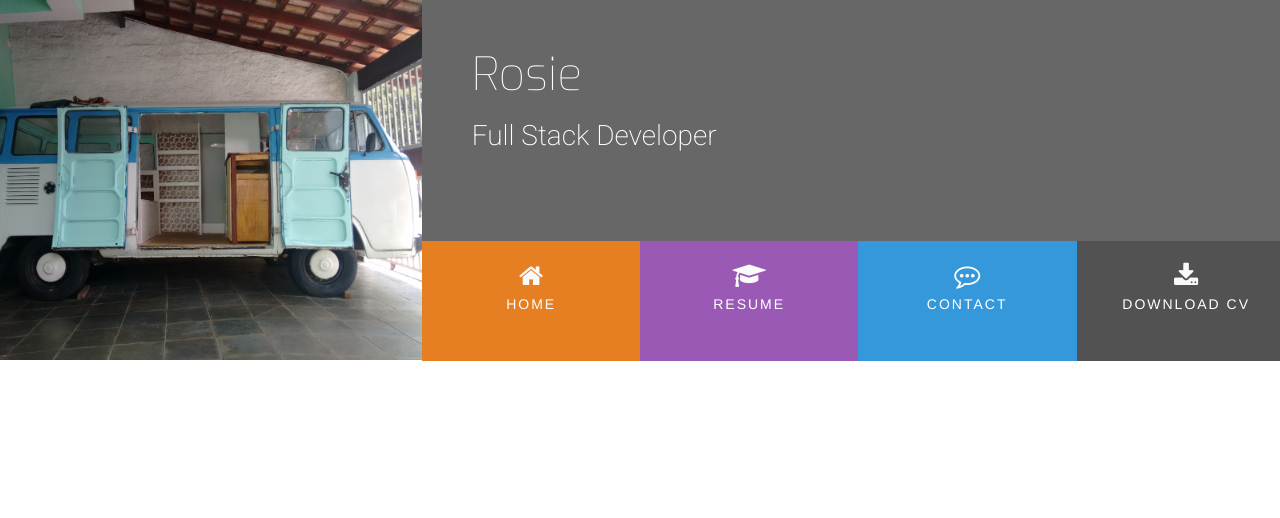
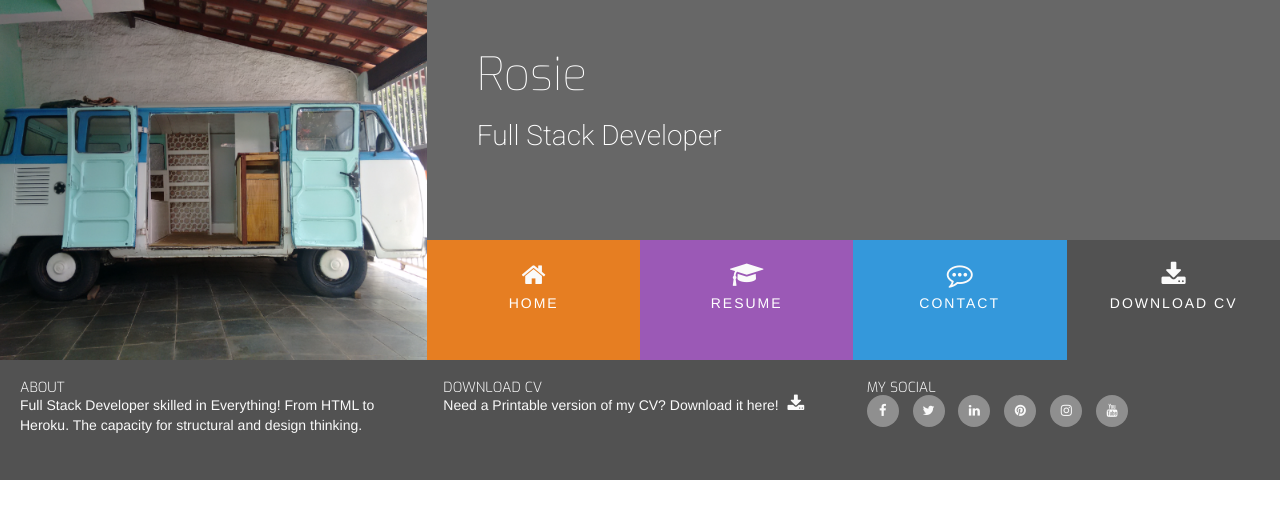
Before and after one commit to adam-omah/mini-project-putting-it-all-together, a plain HTML site: page index.html in a window 1280 px wide. Drawn offline with nearby package versions, Linux system fonts and the light colour scheme.

Commit message:
Added Footer

```diff
--- a/assests/css/main.css
+++ b/assests/css/main.css
@@ -5,6 +5,7 @@
 
 .bg-color-name-title {
     background-color: #676767;
+    height:240px;
 }
 
 .ul-menu-color-home {
@@ -24,6 +25,35 @@
 }
 
 /*------------/Colours-----------*/
+
+/*------------Speial Padding & Margins & text-----------*/
+
+h1,
+h2,
+h3,
+h4,
+h5,
+h6 {
+    margin: 0;
+}
+
+.uppercase {
+    text-transform: uppercase;
+}
+
+.general-sub {
+    font-family: "Exo", sans-serif;
+    font-weight: 300;
+    color:#fafafa;
+}
+
+.inline-block {
+    display: inline-block;
+}
+
+
+
+/*------------/Speial Padding & Margins & text-----------*/
 
 /*------------Header-----------*/
 
@@ -62,15 +92,15 @@ header {
     font-size: 28px;
     margin-top: 20px;
     margin-bottom: 90px;
-    color:white;
+    color: white;
 }
 
-#nav{
-    margin:0;
+#nav {
+    margin: 0;
 }
 
 #nav li {
-    padding:0;
+    padding: 0;
 }
 
 .menu-item {
@@ -88,13 +118,13 @@ header {
 
 .menu-item a i {
     padding-top: 22px;
-    display:block;
-    color:#fafafa;
+    display: block;
+    color: #fafafa;
     font-size: 26px;
 }
 
 .menu-item span {
-    display:block;
+    display: block;
     width: 100%;
     padding-top: 5px;
     text-align: center;
@@ -106,12 +136,68 @@ header {
 
 /*------------/Header-----------*/
 
+
 /*------------hover.css-----------*/
 
 .hvr-sweep-to-bottom:before {
-    background-color: rgba( 0,0,0,0.2);
-    height:120px;
+    background-color: rgba( 0, 0, 0, 0.2);
+    height: 120px;
     width: 100%;
 }
 
 /*------------/hover.css-----------*/
+
+
+/*------------Footer-----------*/
+
+footer {
+    background-color: #525252;
+    color: #fafafa;
+    min-height: 120px;
+    margin: 0;
+}
+
+footer .cv-pdf i {
+    color:#fafafa;
+    text-align: center;
+    font-size: 18px;
+    padding-left: 5px;
+}
+
+footer .cv-pdf i:hover {
+    color: #e84610;
+    transition: all 0.35s ease-in-out;
+    -moz-transition: all 0.35s ease-in-out;
+    -webkit-transition: all 0.35s ease-in-out;
+    -o-transition: all 0.35s ease-in-out;
+}
+
+.social-links {
+    padding-bottom: 15px;
+}
+
+.social-links li a i {
+    width: 32px;
+    height: 32px;
+    padding: 12px 0;
+    border-radius: 50%;
+    font-size: 13px;
+    line-height: 7px;
+    text-align: center;
+    color: #fafafa;
+    background-color: #8f8f8f;
+    transition: all 0.35s ease-in-out;
+    -moz-transition: all 0.35s ease-in-out;
+    -webkit-transition: all 0.35s ease-in-out;
+    -o-transition: all 0.35s ease-in-out;
+}
+
+.social-links li a i:hover {
+    background-color: #e84610;
+}
+
+#footer-details {
+    padding: 20px;
+}
+
+/*------------/Footer-----------*/
--- a/index.html
+++ b/index.html
@@ -13,7 +13,7 @@
 </head>
 
 <body>
-    <header>
+    <header class="container-fluid">
         <div class="row">
             <a href="index.html">
                 <div class="col-md-4 logo"></div>
@@ -47,7 +47,36 @@
     <section>
 
     </section>
-    <footer>
+    <footer class="container-fuild">
+        <div id="footer-details" class="row">
+            <div class="col-xs-4">
+                <h5 class="uppercase general-sub">About</h5>
+                <p class="inline-block">
+                    Full Stack Developer skilled in Everything! From HTML to Heroku.
+                    The capacity for structural and design thinking.
+                </p>
+            </div>
+            <div class="col-xs-4">
+                <h5 class="uppercase general-sub">Download CV</h5>
+                <p class="inline-block">
+                    Need a Printable version of my CV? Download it here!
+                    <a href="#" class="cv-pdf"><i class="fa fa-download" aria-hidden="true"></i></a>
+                </p>
+
+            </div>
+            <div class="col-xs-4">
+                <h5 class="uppercase general-sub">My Social</h5>
+                <ul class="list-inline social-links">
+                    <li><a target="_blank" href="#"><i class="fa fa-facebook"></i></a></li>
+                    <li><a target="_blank" href="#"><i class="fa fa-twitter"></i></a></li>
+                    <li><a target="_blank" href="#"><i class="fa fa-linkedin"></i></a></li>
+                    <li><a target="_blank" href="#"><i class="fa fa-pinterest"></i></a></li>
+                    <li><a target="_blank" href="#"><i class="fa fa-instagram"></i></a></li>
+                    <li><a target="_blank" href="#"><i class="fa fa-youtube"></i></a></li>
+                </ul>
+
+            </div>
+        </div>
 
     </footer>
 </body>
```
